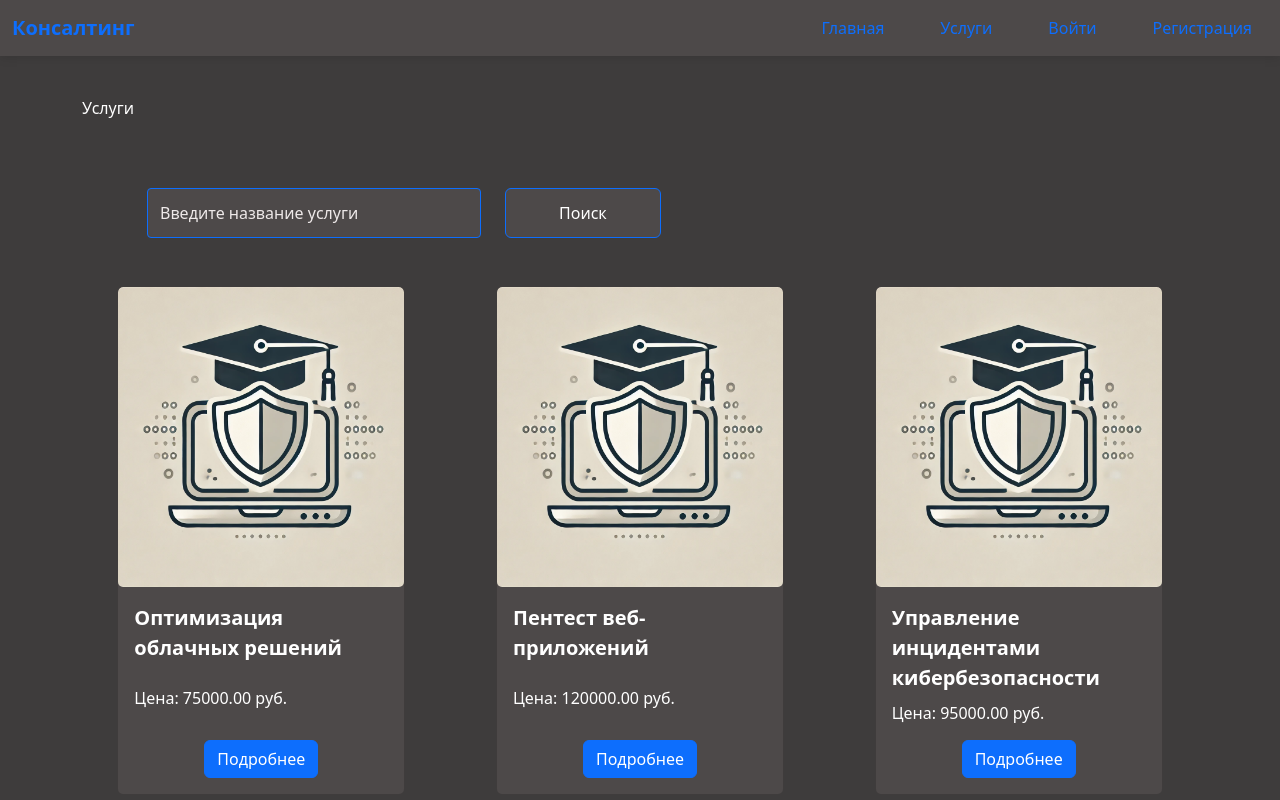
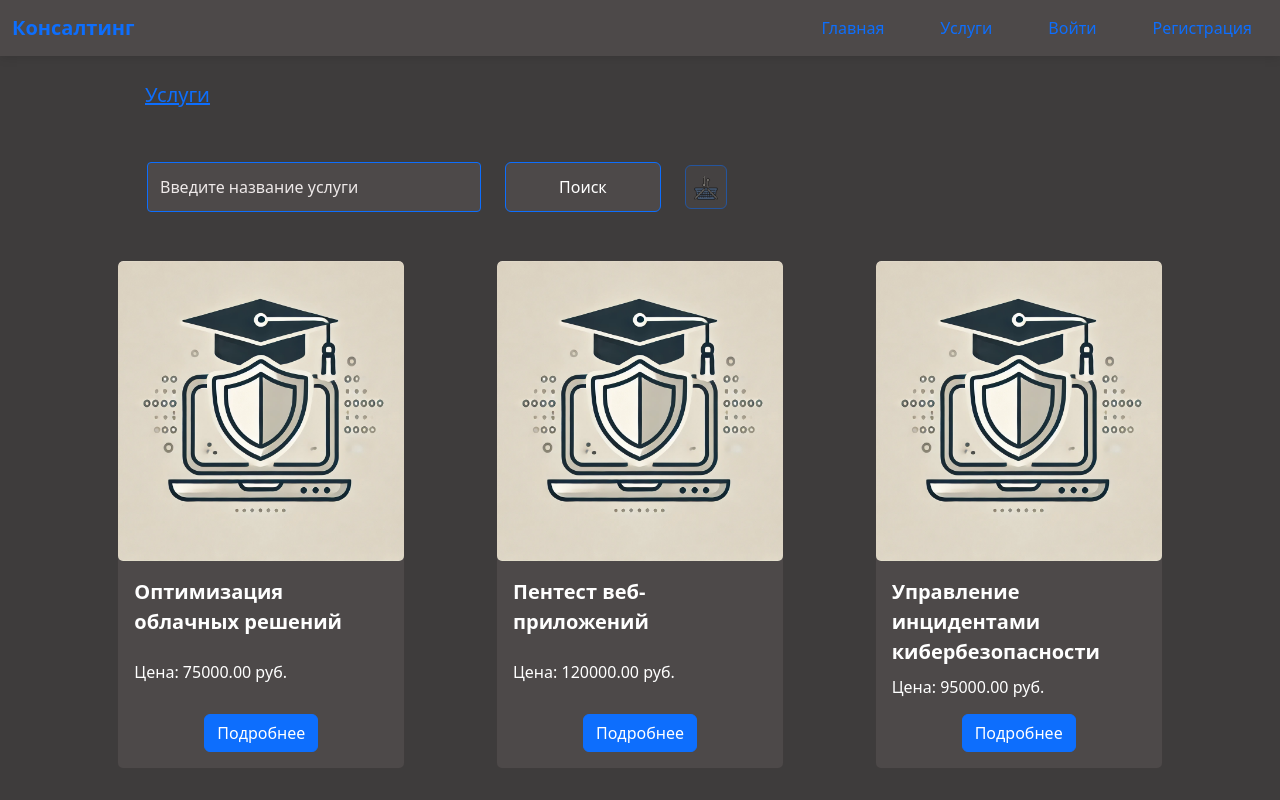
Before and after one commit to Root010qwe/Consalting_Frontend, a React (Vite) app in the folder Consalting_Frontend/: page /Consalting_Frontend/services in a window 1280 px wide. Shown: the top 800 px of the page. Built offline with nearby package versions, Linux system fonts and the light colour scheme; no server answers.

Commit message:
откатить

```diff
--- a/Consalting_Frontend/src/App.tsx
+++ b/Consalting_Frontend/src/App.tsx
@@ -11,6 +11,7 @@ import "./styles.css";
 import LoginPage from './pages/LoginPage';
 import RegistrationPage from './pages/RegistrationPage';
 import ProfilePage from './pages/ProfilePage';
+//import RequestPage from './pages/RequestPage';
 function App() {
 
     const [services, setServices] = useState<T_Service[]>([]);
@@ -35,6 +36,7 @@ function App() {
                         <Route path="/login" element={<LoginPage />} />
                         <Route path="/register" element={<RegistrationPage />} />
                         <Route path="/profile" element={<ProfilePage />} />
+                       {/* <Route path="/request/:requestId" element={<RequestPage />} />*/}
                         <Route
                             path="/services/"
                             element={
--- a/Consalting_Frontend/src/components/BreadCrumbs/index.tsx
+++ b/Consalting_Frontend/src/components/BreadCrumbs/index.tsx
@@ -1,8 +1,7 @@
-import { Breadcrumb, BreadcrumbItem } from "reactstrap";
-import { Link, useLocation } from "react-router-dom";
-import { T_Service } from "../../modules/types";
-import { isHomePage, isServicePage } from "../../modules/Utils";
-import "./Breadcrumbs.css";
+import {Breadcrumb, BreadcrumbItem} from "reactstrap";
+import {Link, useLocation} from "react-router-dom";
+import {T_Service} from "../../modules/types.ts";
+import {isHomePage, isServicePage} from "../../modules/Utils.ts";
 
 interface BreadcrumbsProps {
     selectedService: T_Service | null;
@@ -12,24 +11,20 @@ const Breadcrumbs: React.FC<BreadcrumbsProps> = ({ selectedService }) => {
     const location = useLocation();
 
     return (
-        <Breadcrumb className="custom-breadcrumb">
+        <Breadcrumb className="fs-5" style={{ paddingLeft: "75px" }}>
             {isHomePage(location.pathname) && (
                 <BreadcrumbItem>
                     <Link to="/">Главная</Link>
                 </BreadcrumbItem>
             )}
             {location.pathname.includes("/services") && (
-                <BreadcrumbItem active={!isServicePage(location.pathname)}>
-                    {isServicePage(location.pathname) ? (
-                        <Link to="/services">Услуги</Link>
-                    ) : (
-                        "Услуги"
-                    )}
+                <BreadcrumbItem active>
+                    <Link to="/services">Услуги</Link>
                 </BreadcrumbItem>
             )}
-            {isServicePage(location.pathname) && selectedService && (
+            {isServicePage(location.pathname) && (
                 <BreadcrumbItem active>
-                    {selectedService.name}
+                    <Link to={location.pathname}>{selectedService?.name}</Link>
                 </BreadcrumbItem>
             )}
         </Breadcrumb>
--- a/Consalting_Frontend/src/pages/ProfilePage/index.tsx
+++ b/Consalting_Frontend/src/pages/ProfilePage/index.tsx
@@ -1,9 +1,8 @@
 import React, { FormEvent, useEffect } from 'react';
 import { useDispatch, useSelector } from 'react-redux';
 import { AppDispatch, RootState } from '../../store';
-import { setProfileData, updateProfile } from '../../slices/userSlice';
+import {  updateProfile } from '../../slices/userSlice';
 import { useNavigate } from 'react-router-dom';
-import Breadcrumbs from '../../components/BreadCrumbs';
 import { Button, Form, Spinner } from 'react-bootstrap';
 import './ProfilePage.css';
 import {useState} from "react";
@@ -64,7 +63,7 @@ const ProfilePage = () => {
           />
         </Form.Group>
 
-        <Form.Group className="mb-3">
+        {/* <Form.Group className="mb-3">
           <Form.Label>Email</Form.Label>
           <Form.Control
             type="email"
@@ -72,7 +71,7 @@ const ProfilePage = () => {
             value={localData.email}
             onChange={handleChange}
           />
-        </Form.Group>
+        </Form.Group> */}
 
         <Form.Group className="mb-3">
           <Form.Label>Новый пароль</Form.Label>
--- a/Consalting_Frontend/src/pages/ServicesPage/ServicesPage.css
+++ b/Consalting_Frontend/src/pages/ServicesPage/ServicesPage.css
@@ -30,3 +30,29 @@
         gap: 10px;
     }
 }
+
+
+/* корзина*/
+.basket-btn {
+    padding: 8px !important;
+    background-color: var(--search-bg) !important;
+    border-color: var(--search-border) !important;
+    color: var(--search-color) !important;
+  }
+
+
+  .basket-btn:hover {
+    background-color: var(--primary-btn-bg--hover) !important;
+    border-color: var(--primary-btn-border--hover) !important;
+    color: var(--primary-btn-color--hover) !important;
+  }
+
+  .basket-btn:disabled {
+    opacity: 0.5 !important;
+    cursor: not-allowed !important;
+  }
+
+  .basket-badge {
+    font-size: 0.75rem !important;
+    min-width: 1.25rem !important;
+  }
--- a/Consalting_Frontend/src/pages/ServicesPage/index.tsx
+++ b/Consalting_Frontend/src/pages/ServicesPage/index.tsx
@@ -5,11 +5,23 @@ import { useEffect, useState } from "react";
 import { useDispatch, useSelector } from "react-redux";
 import { RootState, AppDispatch } from "../../store";
 import { setServiceName, fetchServices } from "../../slices/serviceSlice";
+import { clearDraft} from '../../slices/requestDraftSlice';
+import basketIcon from '../../assets/shopping-basket.png';
+
 
 const ServicesListPage: React.FC = () => {
     const dispatch = useDispatch<AppDispatch>();
     const { serviceName, filteredServices, isMock, loading } = useSelector((state: RootState) => state.services);
     const [localServiceName, setLocalServiceName] = useState(serviceName);
+
+    const { app_id, count } = useSelector((state: RootState) => state.requestDraftSlice);
+    const isAuthenticated = useSelector((state: RootState) => state.user.isAuthenticated);
+
+    // Добавьте обработчик очистки корзины
+    const handleClearBasket = () => {
+        dispatch(clearDraft());
+
+    };
 
     const search = (e: React.FormEvent) => {
         e.preventDefault();
@@ -41,6 +53,20 @@ const ServicesListPage: React.FC = () => {
                         </Row>
                     </Form>
                 </Col>
+                <Col md="2" className="d-flex align-items-center">
+                    <Button
+                        className="basket-btn position-relative"
+                        disabled={!isAuthenticated}
+                        onClick={handleClearBasket}
+                >
+                <img src={basketIcon} alt="Корзина" width="24" />
+                        {isAuthenticated && app_id && count !== undefined && (
+                <span className="basket-badge position-absolute top-0 start-100 translate-middle badge rounded-pill bg-danger">
+                {count}
+                </span>
+                    )}
+                    </Button>
+            </Col>
             </Row>
             <div className="services-page__cards">
                 {loading ? (
--- /dev/null
+++ b/Consalting_Frontend/src/slices/requestDraftSlice.ts
@@ -0,0 +1,32 @@
+// Consalting_Frontend\src\slices\requestDraftSlice.ts
+import { createSlice, PayloadAction } from '@reduxjs/toolkit';
+
+interface RequestDraftState {
+  app_id?: number;
+  count?: number;
+}
+
+const initialState: RequestDraftState = {
+  app_id: undefined,
+  count: undefined,
+};
+
+const requestDraftSlice = createSlice({
+  name: 'requestDraft',
+  initialState,
+  reducers: {
+    setAppId: (state, action: PayloadAction<number>) => {
+      state.app_id = action.payload;
+    },
+    setCount: (state, action: PayloadAction<number>) => {
+      state.count = action.payload;
+    },
+    clearDraft: (state) => {
+      state.app_id = undefined;
+      state.count = undefined;
+    },
+  },
+});
+
+export const { setAppId, setCount, clearDraft } = requestDraftSlice.actions;
+export default requestDraftSlice.reducer;
--- a/Consalting_Frontend/src/slices/serviceSlice.ts
+++ b/Consalting_Frontend/src/slices/serviceSlice.ts
@@ -1,6 +1,7 @@
 import { createSlice, createAsyncThunk, PayloadAction } from "@reduxjs/toolkit";
 import { T_Service } from "../modules/types";
 import { ServiceMocks } from "../modules/Mocks";
+import { setAppId, setCount } from '../slices/requestDraftSlice';
 
 interface ServicesState {
     serviceName: string;
@@ -18,13 +19,17 @@ const initialState: ServicesState = {
 
 export const fetchServices = createAsyncThunk(
     'services/fetchServices',
-    async (serviceName: string, { rejectWithValue }) => {
+    async (serviceName: string, { dispatch, rejectWithValue }) => {
         try {
             const response = await fetch(`/api/services/?name=${serviceName.toLowerCase()}`);
-            if (!response.ok) {
-                throw new Error('Server error');
-            }
+            if (!response.ok) { throw new Error('Server error');}
             const data = await response.json();
+
+            const app_id = data.draft_vacancy_application;
+            const count = data.count;
+            dispatch(setAppId(app_id));
+            dispatch(setCount(count));
+
             return data.services;
         } catch (error) {
             return rejectWithValue('Ошибка при загрузке данных');
--- a/Consalting_Frontend/src/slices/userSlice.ts
+++ b/Consalting_Frontend/src/slices/userSlice.ts
@@ -3,7 +3,7 @@ import { T_User, T_Login, T_RegistrationData } from '../modules/types';
 import { api } from '../api';
 import { getCsrfToken } from '../modules/Utils';
 import { RootState } from '../store'
-
+import { clearDraft } from '../slices/requestDraftSlice';
  interface UserState {
     user: T_User | null;
     isAuthenticated: boolean;
@@ -36,18 +36,20 @@ export const loginUser = createAsyncThunk(
   }
 );
 
-export const logoutUser = createAsyncThunk('user/logout', async (_, { rejectWithValue }) => {
-  try {
-    await api.api.apiUsersLogoutCreate({
+export const logoutUser = createAsyncThunk(
+  'user/logout',
+  async (_, { dispatch, rejectWithValue }) => {
+    try {
+      await api.api.apiUsersLogoutCreate({
         withCredentials: true,
-        headers: {
-            "X-CSRFToken": getCsrfToken(),
-        },
-    });
-  } catch (error) {
-    return rejectWithValue('Ошибка при выходе');
+        headers: { "X-CSRFToken": getCsrfToken() },
+      });
+      dispatch(clearDraft()); // Очищаем данные корзины при выходе
+    } catch (error) {
+      return rejectWithValue('Ошибка при выходе');
+    }
   }
-});
+);
 
 const userSlice = createSlice({
   name: 'user',
@@ -123,15 +125,23 @@ export const updateProfile = createAsyncThunk(
     async (userData: T_ProfileUpdate, { rejectWithValue, getState }) => {
       try {
         const state = getState() as RootState;
-        const response = await api.api.apiUsersUpdateUpdate({
-          ...userData,
-          id: state.user.user?.id,
-        }, {
+        const userId = state.user.user?.id;
+        if (!userId) {
+          throw new Error('User not authenticated');
+        }
+        const payload = {
+          id: userId,
+          ...userData
+        } as unknown as T_User; // Или создайте правильный тип для API
+
+        const response = await api.api.apiUsersUpdateUpdate( payload,
+         {
           headers: {
             "X-CSRFToken": getCsrfToken(),
           },
           withCredentials: true,
         });
+
         return response.data;
       } catch (error) {
         return rejectWithValue('Ошибка обновления профиля');
--- a/Consalting_Frontend/src/store.ts
+++ b/Consalting_Frontend/src/store.ts
@@ -1,11 +1,12 @@
 import { configureStore } from '@reduxjs/toolkit';
 import serviceReducer from './slices/serviceSlice';
 import userReducer from './slices/userSlice';
-
+import requestDraftSlice from './slices/requestDraftSlice';
 export const store = configureStore({
   reducer: {
     services: serviceReducer,
     user: userReducer,
+    requestDraftSlice : requestDraftSlice
   },
 });
 
```
Also changed, not shown: Consalting_Frontend/src/api/index.ts (+1 -7 lines), Consalting_Frontend/src/modules/types.ts (+10 -13 lines), Consalting_Frontend/src/assets/shopping-basket.png (added), Consalting_Frontend/src/pages/RequestPage/index.tsx (added).
